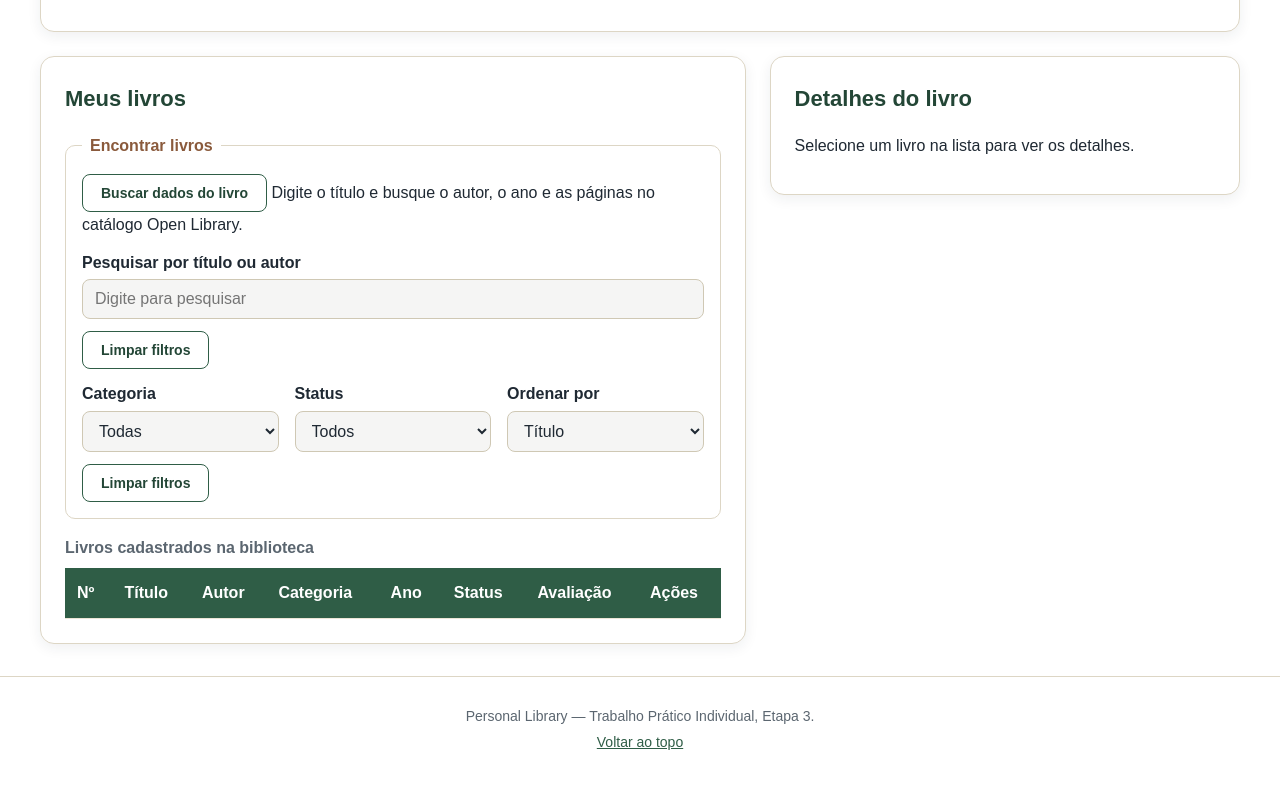
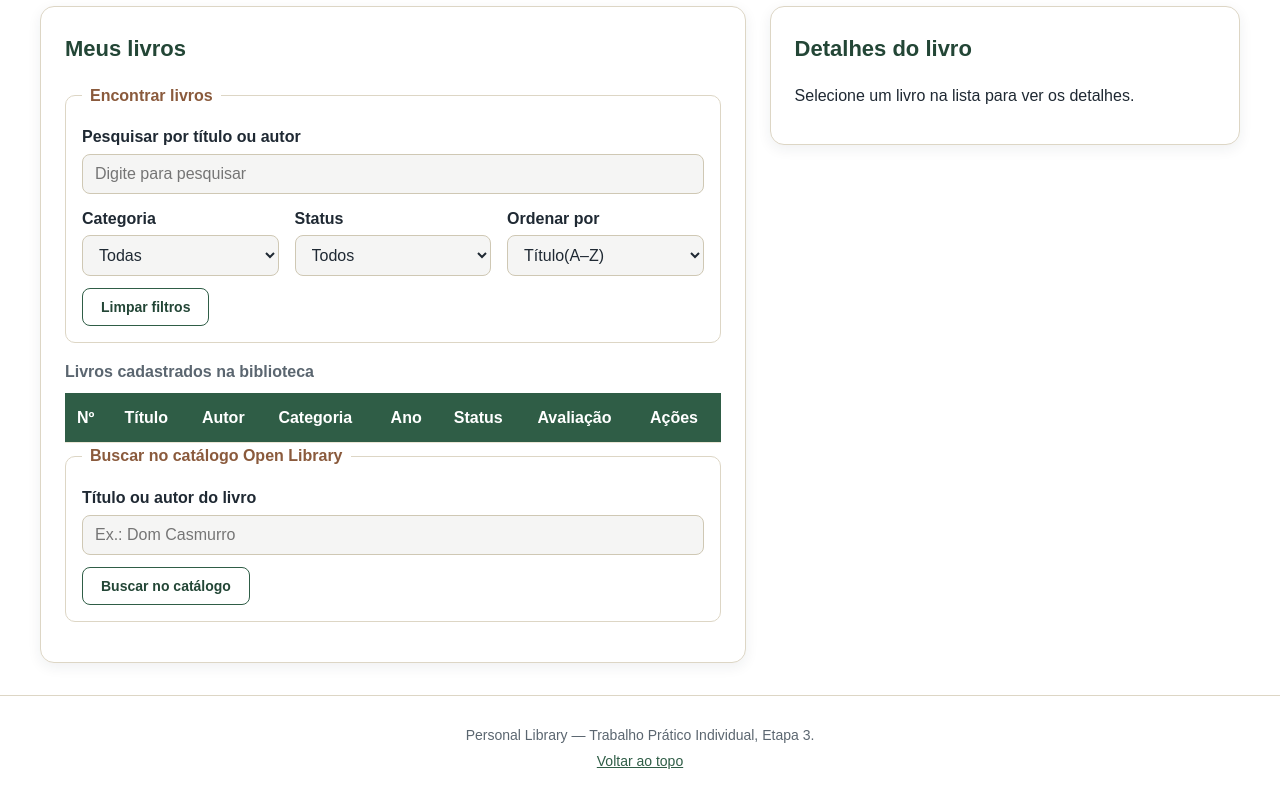
Before and after one commit to marymours013/Biblioteca_privada, a plain HTML site: page index.html in a window 1280 px wide. Shown: the part 1041-1841 px from the top of the page. Drawn offline with Linux system fonts and the light colour scheme; a script that the page names is missing.

Commit message:
refactor: prepara HTML para renderização dinâmica

```diff
--- a/index.html
+++ b/index.html
@@ -45,14 +45,6 @@
             <label for="titulo">Título *</label>
             <input type="text" id="titulo" name="titulo" placeholder="Ex.: Dom Casmurro" required>
           </p>
-
-          <div class="campo-largo busca-api">
-            <button type="button" id="btn-buscar-api" class="btn btn-secundario">Buscar dados do livro</button>
-            <span class="dica">Digite o título e busque o autor, o ano e as páginas no catálogo Open Library.</span>
-          </div>
-
-          <p id="mensagem-api" class="mensagem campo-largo" role="status" hidden></p>
-          <ul id="resultados-api" class="resultados-api campo-largo" hidden></ul>
 
           <p>
             <label for="autor">Autor *</label>
@@ -131,25 +123,10 @@
         <fieldset>
           <legend>Encontrar livros</legend>
 
-          <div class="campo-largo busca-api">
-            <button type="button" id="btn-buscar-api" class="btn btn-secundario">Buscar dados do livro</button>
-            <span class="dica">Digite o título e busque o autor, o ano e as páginas no catálogo Open Library.</span>
-          </div>
-
           <div class="campo campo-largo">
             <label for="busca">Pesquisar por título ou autor</label>
             <input type="search" id="busca" name="busca" placeholder="Digite para pesquisar">
           </div>
-
-          <p id="mensagem-api" class="mensagem campo-largo" role="status" hidden></p>
-          <ul id="resultados-api" class="resultados-api campo-largo" hidden></ul>
-
-          <form id="form-filtros" action="#" method="get" aria-label="Pesquisar, filtrar e ordenar livros"></form>
-
-          <p class="acoes campo-largo">
-            <button type="button" id="btn-limpar-filtros" class="btn btn-secundario">Limpar filtros</button>
-          </p>
-
 
           <div class="campo">
             <label for="filtro-categoria">Categoria</label>
@@ -177,10 +154,10 @@
           <div class="campo">
             <label for="ordenar">Ordenar por</label>
             <select id="ordenar" name="ordenar">
-              <option value="titulo">Título</option>
-              <option value="autor">Autor</option>
-              <option value="ano">Ano de publicação</option>
-              <option value="avaliacao">Avaliação</option>
+              <option value="titulo">Título(A–Z)</option>
+              <option value="autor">Autor(A–Z)</option>
+              <option value="ano">Ano de publicação(mais antigo primeiro)</option>
+              <option value="avaliacao">Avaliação(maior primeiro)</option>
             </select>
           </div>
 
@@ -213,6 +190,24 @@
 
         <p id="mensagem-vazia" class="mensagem mensagem-info" hidden>Nenhum livro encontrado.Cadastre um livro ou altere os filtros.</p>
 
+      <!-- Busca no catálogo Open Library (formulário próprio) -->
+      <form id="form-api" action="#" method="get" aria-label="Buscar livros no catálogo Open Library">
+        <fieldset>
+          <legend>Buscar no catálogo Open Library</legend>
+
+          <div class="campo campo-largo">
+            <label for="busca-api">Título ou autor do livro</label>
+            <input type="search" id="busca-api" name="buscaApi" placeholder="Ex.: Dom Casmurro">
+          </div>
+
+          <p class="acoes campo-largo">
+            <button type="submit" id="btn-buscar-api" class="btn btn-secundario">Buscar no catálogo</button>
+          </p>
+
+          <p id="mensagem-api" class="mensagem campo-largo" role="status" hidden></p>
+          <ul id="resultados-api" class="resultados-api campo-largo" hidden></ul>
+        </fieldset>
+      </form>
     </section>
 
     <!-- DETALHES -->
@@ -249,8 +244,7 @@
     <button type="button" id="btn-excluir-detalhe" class="btn btn-perigo">Excluir livro</button>
   </footer>
   </article>
-
-    </aside>
+</aside>
 
   </main>
 
```
